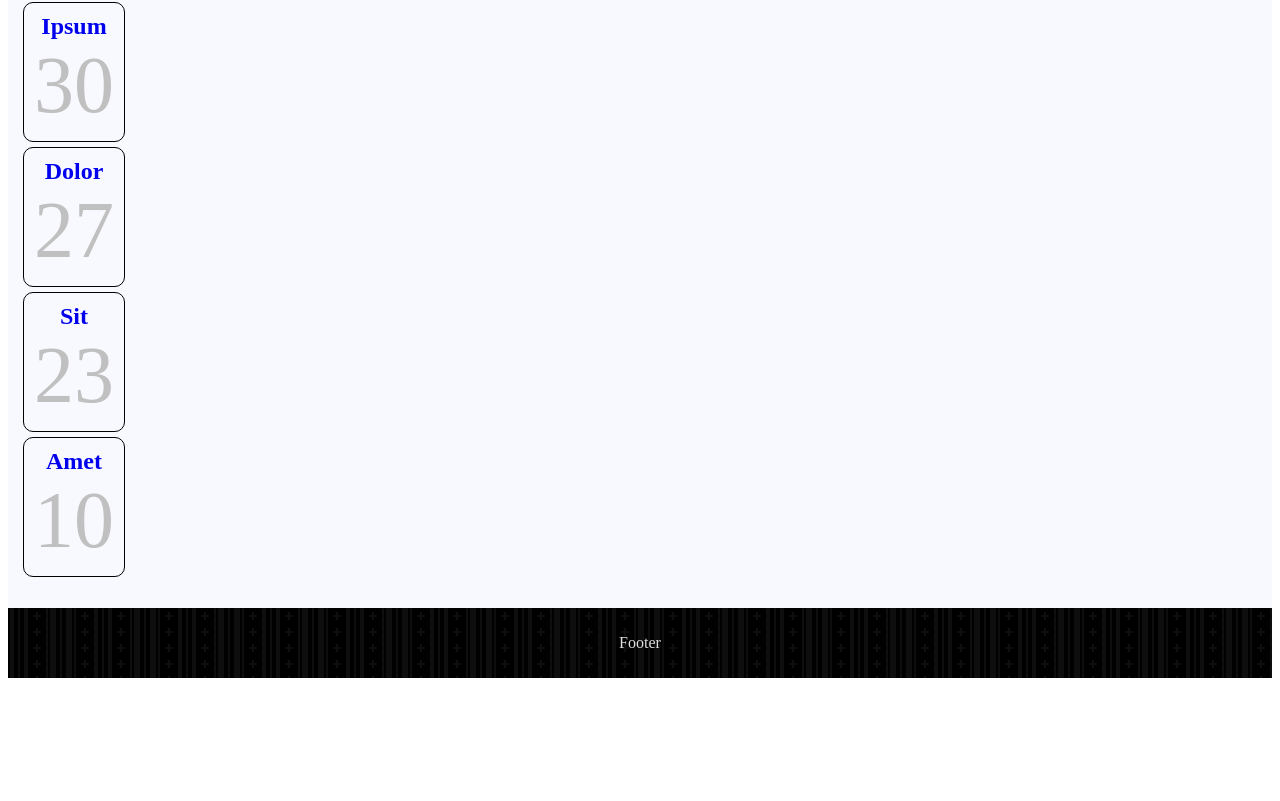
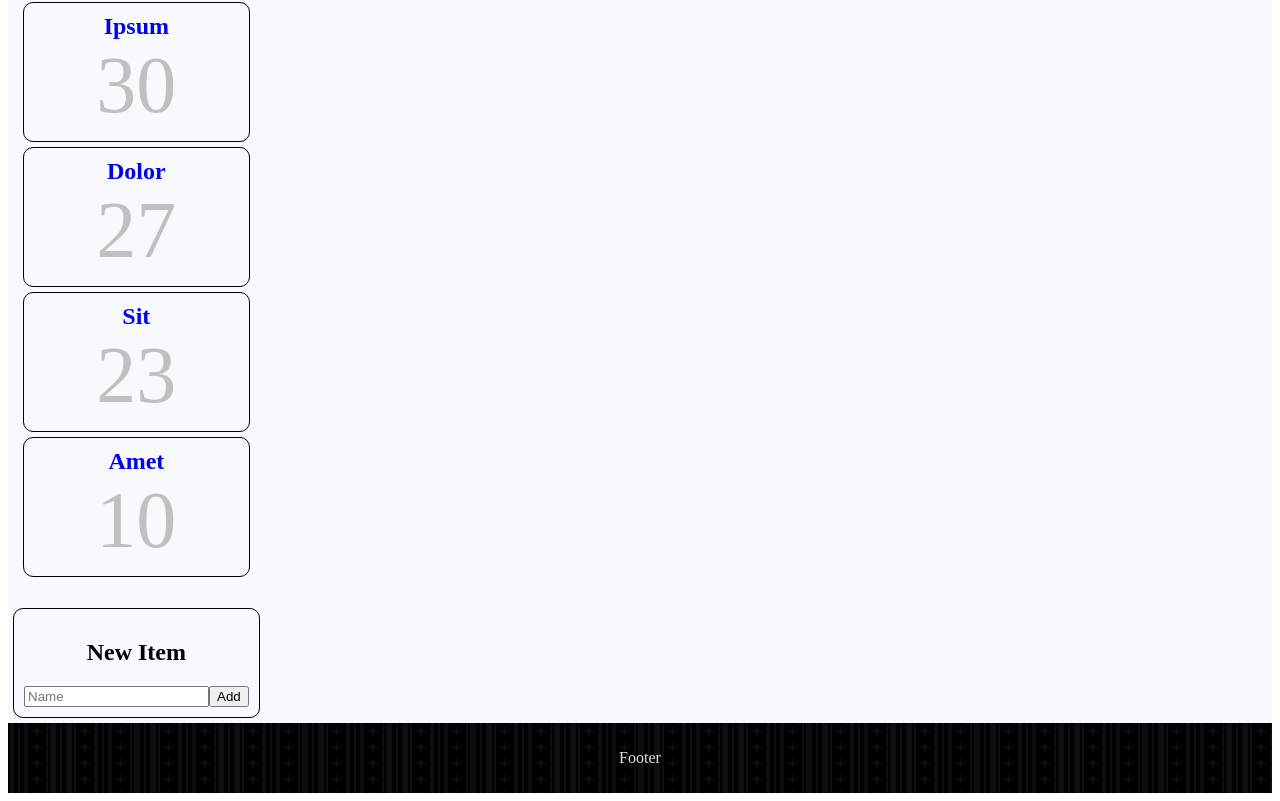
Before and after one commit to yveso/react-playground, a React (Create React App) app: page / in a window 1280 px wide. Shown: the part 355-1156 px from the top of the page. Before the commit the page ends 1041 px from the top, so only its background shows below. Built offline with nearby package versions, Linux system fonts and the light colour scheme; the HTML template or start-up script is replaced by a standard one.

Commit message:
One can add new Items

```diff
--- a/src/App.js
+++ b/src/App.js
@@ -7,6 +7,7 @@ import Footer from './components/Footer';
 import List from './components/List';
 import ChooseItemMessage from './components/ChooseItemMessage';
 import ItemDetail from './components/ItemDetail';
+import NewItem from './components/NewItem';
 import data from './data/sample';
 import './App.css';
 
@@ -44,6 +45,18 @@ class App extends Component {
     this.modifyItemScore(item, score => score - 1);
   }
 
+  addItem = (title) => {
+    const newItems = update(
+      this.state.items,
+      {$push: [{
+        id: Date.now(),
+        title: title,
+        score: 0
+      }]}
+    );
+    this.setState({ items: newItems });
+  };
+
   render() {
     return (
       <BrowserRouter>
@@ -52,7 +65,10 @@ class App extends Component {
           <Header message="Toll, Toll, Supertoll"/>
         </Link>
         <div className="site-body">
-            <List items={this.state.items} />
+            <div>
+              <List items={this.state.items} />
+              <NewItem add={this.addItem} />
+            </div>
             <div className="site-main">
                 <Switch>
                   <Route path="/" exact component={ChooseItemMessage} />
--- /dev/null
+++ b/src/components/NewItem.js
@@ -0,0 +1,35 @@
+import React from 'react';
+import PropTypes from 'prop-types';
+import BorderedDiv from './BorderedDiv';
+
+class NewItem extends React.Component {
+  addItem(event) {
+    event.preventDefault();
+    this.props.add(this.inputField.value);
+    this.form.reset();
+  }
+
+  render() {
+    return (
+      <BorderedDiv>
+        <h2>New Item</h2>
+        <form
+          ref={(input) => this.form = input}
+          onSubmit={(e) => this.addItem(e)}
+        >
+          <input
+            type="text" placeholder="Name" required
+            ref={(input) => this.inputField = input}
+          />
+          <button tpye="submit">Add</button>
+        </form>
+      </BorderedDiv>
+    );
+  }
+}
+
+NewItem.propTypes = {
+  add: PropTypes.func.isRequired
+};
+
+export default NewItem;
```
